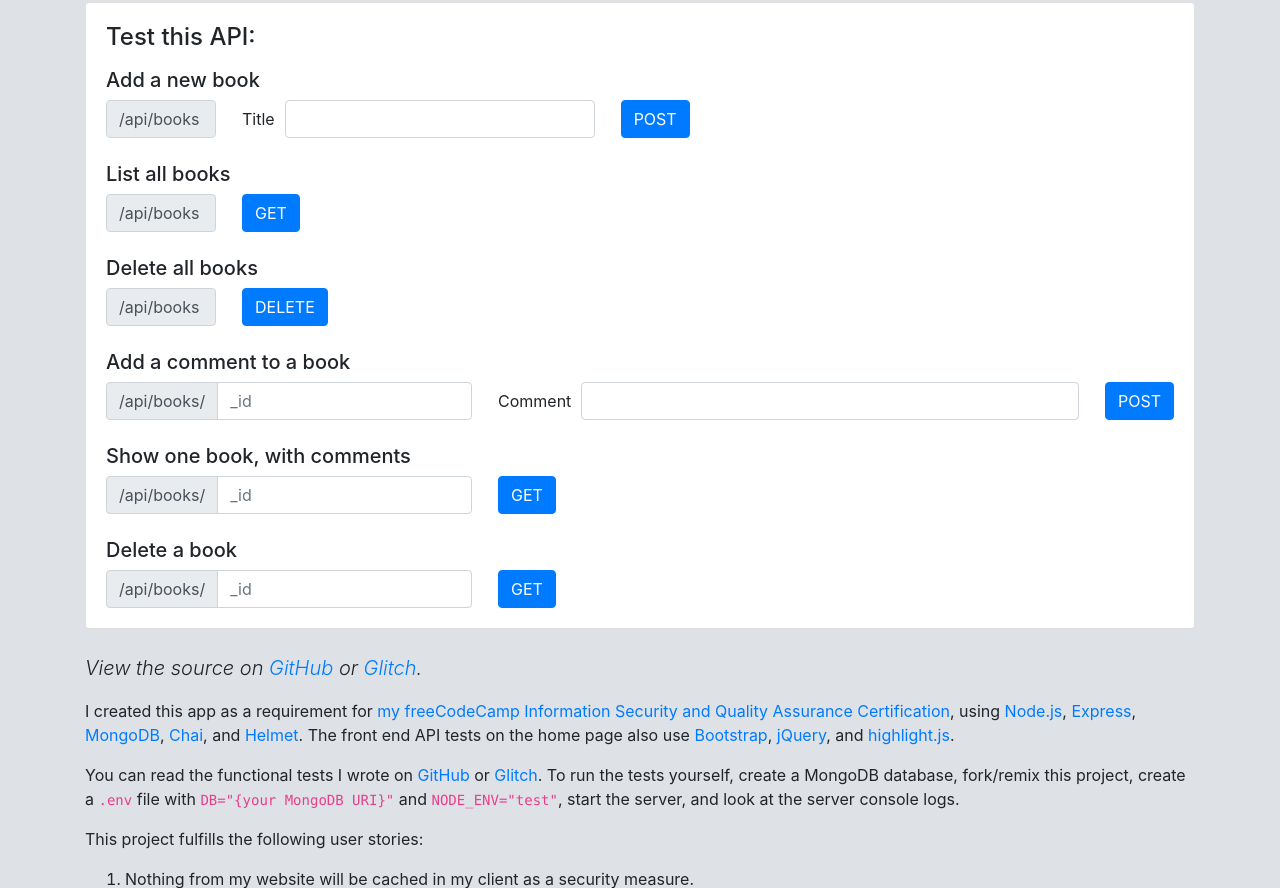
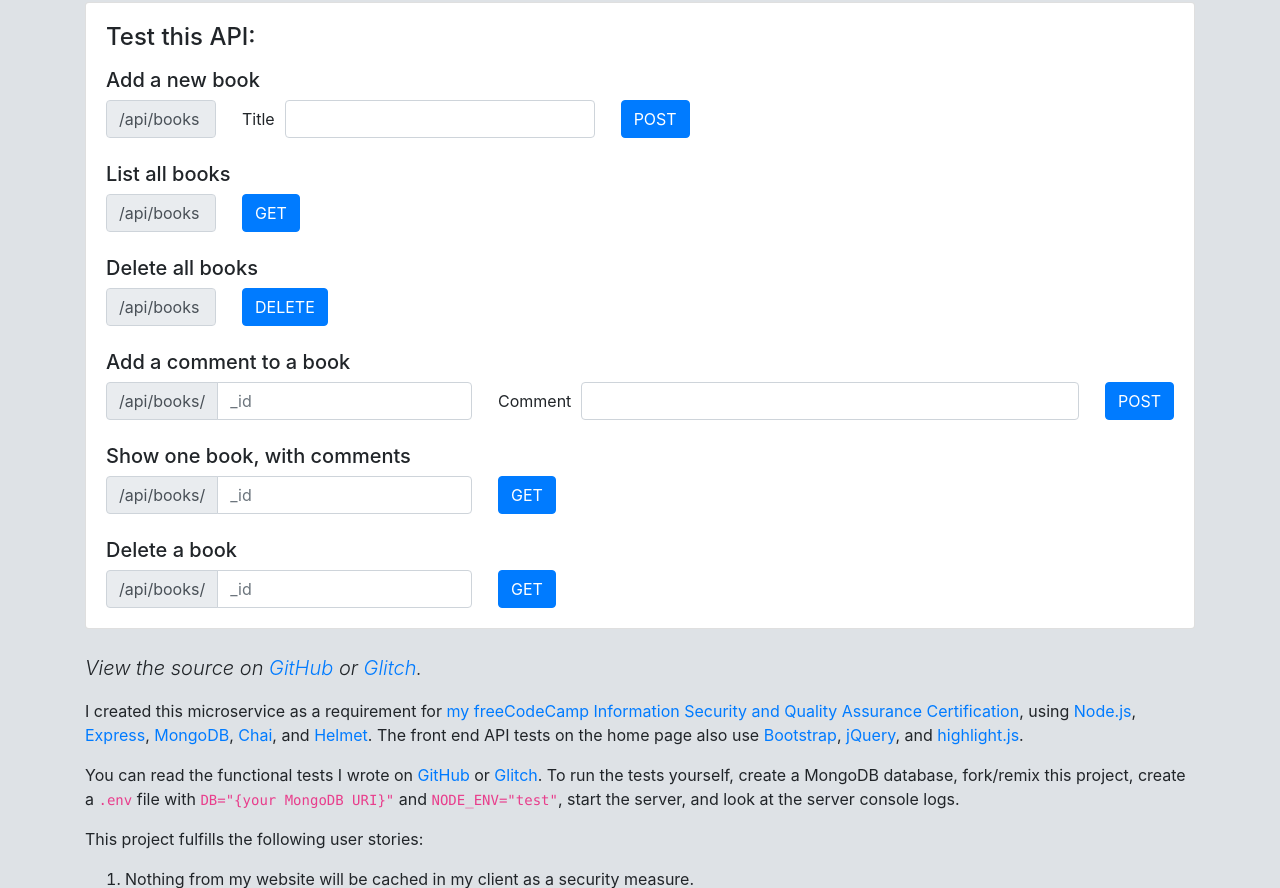
Before and after one commit to TyMick/library, a website: page views/index.html in a window 1280 px wide. Shown: the part 118-1006 px from the top of the page. Drawn offline with nearby package versions, Linux system fonts and the light colour scheme; a small style sheet from the web is missing.

Commit message:
Fix explanation

```diff
--- a/views/index.html
+++ b/views/index.html
@@ -255,7 +255,7 @@
       </p>
 
       <p>
-        I created this app as a requirement for
+        I created this microservice as a requirement for
         <a
           href="https://www.freecodecamp.org/certification/tywmick/information-security-and-quality-assurance"
           >my freeCodeCamp Information Security and Quality Assurance
```
Also changed, not shown: README.md.
